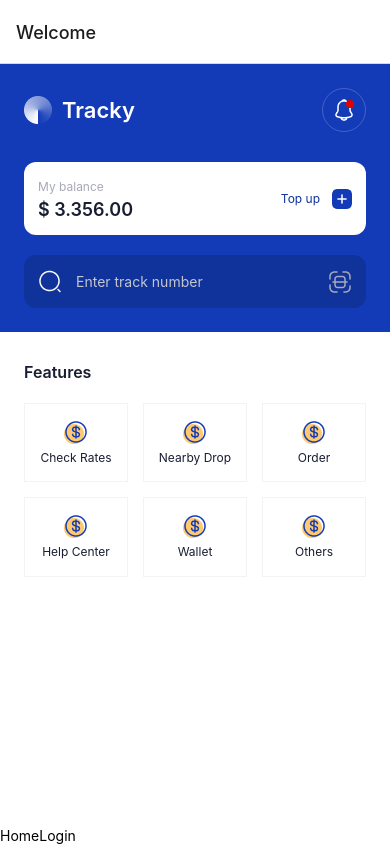
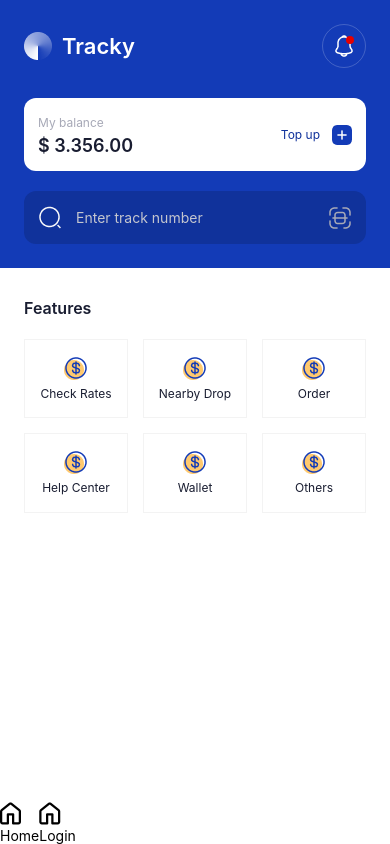
Before and after one commit to mhogs/shipping, a React Native app: screen / in a window 390 px wide. Built offline with nearby package versions, Linux system fonts and the light colour scheme; what expo-localization would draw is missing.

Commit message:
worinn on bottom nav

```diff
--- a/src/navigation/BottomNavigationBar.tsx
+++ b/src/navigation/BottomNavigationBar.tsx
@@ -1,6 +1,6 @@
 
 import { Pressable, StyleSheet, Text, View } from 'react-native';
-
+import { Octicons } from '@expo/vector-icons';
 
 import { createBottomTabNavigator } from '@react-navigation/bottom-tabs';
 import { changeLanguage, useTranslation } from '../locales';
@@ -8,20 +8,20 @@ import { HomeScreen, LoginScreen } from '../screens';
 
 const Tab = createBottomTabNavigator();
 
-export  function BottomNavigationBar() {
+export function BottomNavigationBar() {
     const { t } = useTranslation('home')
     return (
 
-            <Tab.Navigator initialRouteName="Home" tabBar={props => <MyTabBar {...props} />} >
+        <Tab.Navigator screenOptions={{ headerShown: false }} initialRouteName="Home" tabBar={props => <MyTabBar {...props} />} >
             <Tab.Screen
                 name="Home"
                 component={HomeScreen}
-                    options={{ title: 'Welcome' }}
+
             />
             <Tab.Screen
                 name="Login"
                 component={LoginScreen}
-                    options={{ title: 'Welcome' }}
+
             />
         </Tab.Navigator>
 
@@ -30,7 +30,9 @@ export  function BottomNavigationBar() {
 
 function MyTabBar({ navigation }: any) {
     return (
-        <View style={{ flexDirection: 'row' }}>
+        <View style={{ flexDirection: 'row', }}>
+            <View>
+                <Octicons name="home" size={24} color="black" />
                 <Pressable
                     onPress={() => {
                         navigation.navigate('Home');
@@ -38,6 +40,9 @@ function MyTabBar({ navigation }: any) {
                 >
                     <Text>Home</Text>
                 </Pressable>
+            </View>
+            <View>
+                <Octicons name="home" size={24} color="black" />
                 <Pressable
                     onPress={() => {
                         navigation.navigate('Login');
@@ -47,5 +52,7 @@ function MyTabBar({ navigation }: any) {
                 </Pressable>
             </View>
 
+        </View>
+
     );
 }
```
Lines whose indentation alone changed are shown as unchanged.
